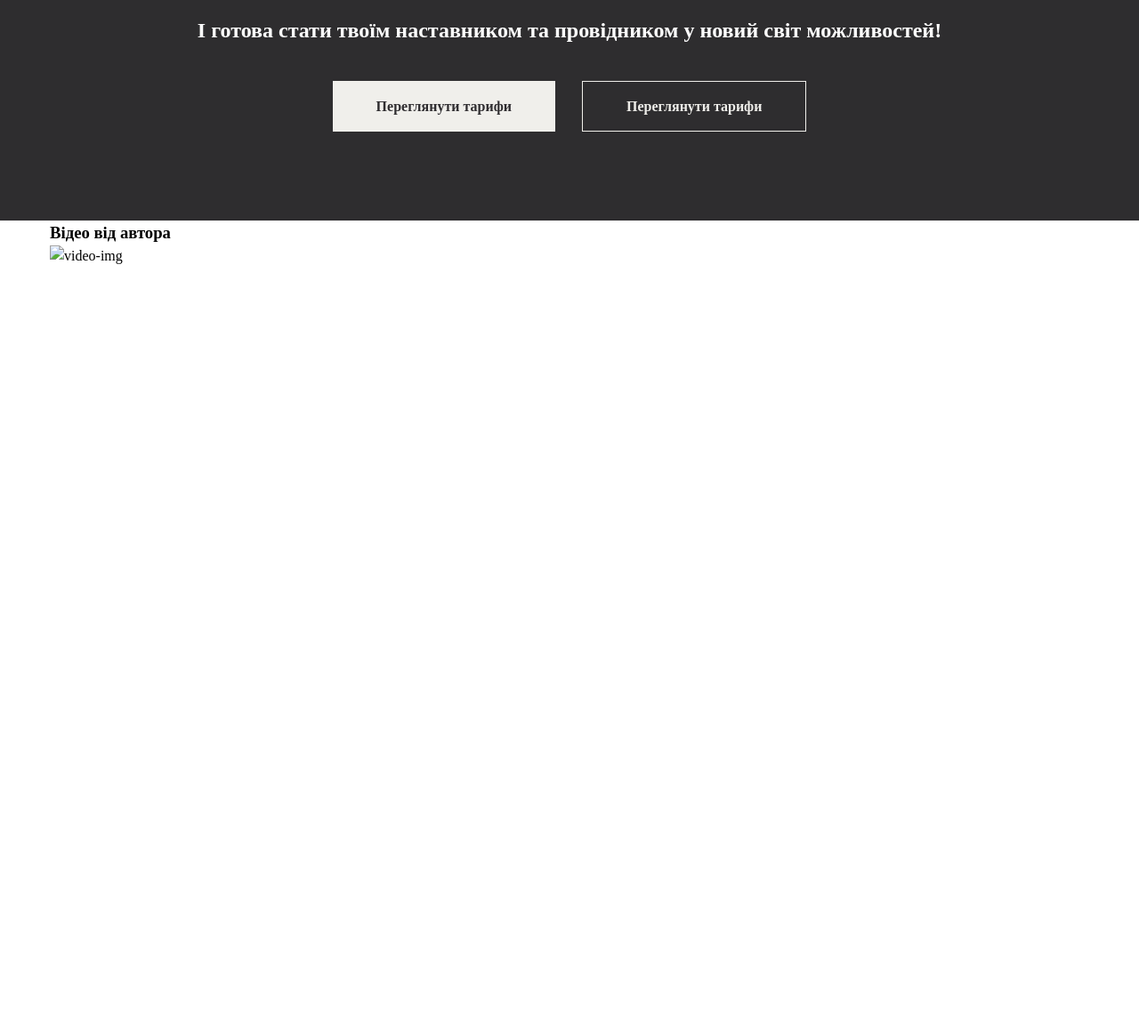
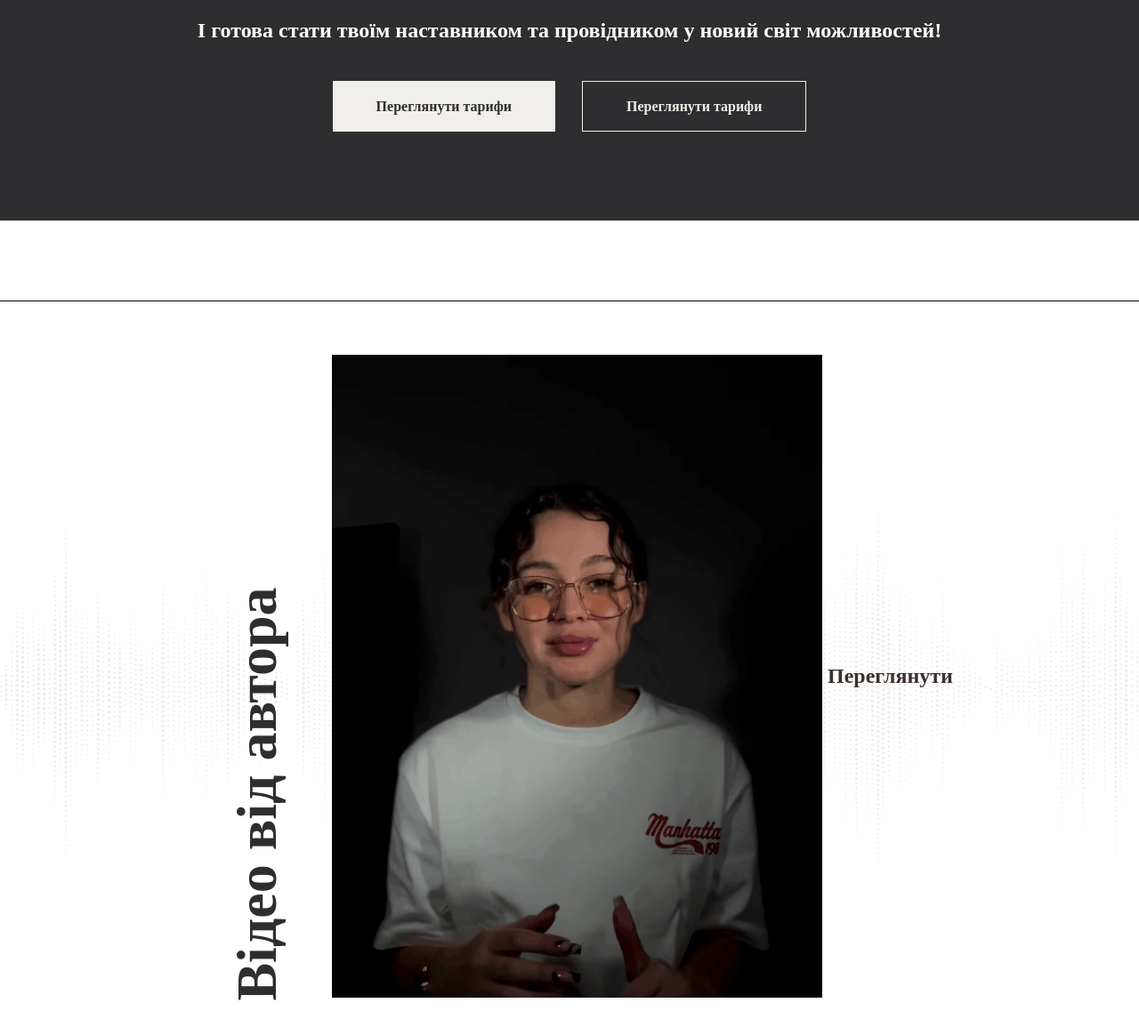
Before and after one commit to Andriikryl/smm-psychology-lending, a website built with Vite: page index.html in a window 1280 px wide. Shown: the part 1773-2937 px from the top of the page at 89% size. Before the commit the page ends 2073 px from the top, so only its background shows below. Built offline with nearby package versions, Linux system fonts and the light colour scheme.

Commit message:
feat[add video-section html / css]

```diff
--- a/index.html
+++ b/index.html
@@ -155,11 +155,14 @@
       </section>
 
       <section class="vidio">
-        <div class="container">
-          <div>
-            <h3>Відео від автора</h3>
-            <div>
-              <img src="" alt="video-img" />
+        <div class="video-line">
+          <div class="container">
+            <div class="vidio__box">
+              <h3 class="video__title">Відео від автора</h3>
+              <div class="video__player">
+                <img src="images/video/video.png" alt="video-img" />
+              </div>
+              <button class="video__btn">Переглянути</button>
             </div>
           </div>
         </div>
--- a/style.css
+++ b/style.css
@@ -449,3 +449,51 @@ border: 1px solid #2F2D30;
   line-height: 19px;
   color: #2F2D30;
 }
+
+.vidio{
+  padding-block: 90px;
+}
+
+.video-line{
+  border-top: 1px solid hsla(0, 0%, 0%, 1);
+  background-image: url(./images/video/video-bg.png), url(./images/video/video-bg.png);
+  background-position: 100% 70%, 0% 70%;
+  background-repeat: no-repeat;
+}
+
+.vidio__box{
+  padding-block-start: 60px;
+  display: flex;
+  align-items: center;
+  padding-inline-start: 170px;
+  justify-content: center;
+  position: relative;
+}
+
+.video__player{
+  max-width: 551px;
+}
+
+.video__title{
+  font-family: 'Cormorant';
+  font-style: normal;
+  font-weight: 700;
+  font-size: 64px;
+  line-height: 78px;
+  color: #2F2D30;
+  transform: rotate(-90deg);
+  position: absolute;
+  left: 0;
+  bottom: 190px;
+}
+
+.video__btn{
+  font-family: 'Cormorant';
+  font-style: normal;
+  font-weight: 700;
+  font-size: 24px;
+  line-height: 29px;
+  color: #3C3030;
+  background-color: transparent;
+  border: none;
+}
```
Also changed, not shown: images/video/video-bg.png (added), images/video/video.png (added).
